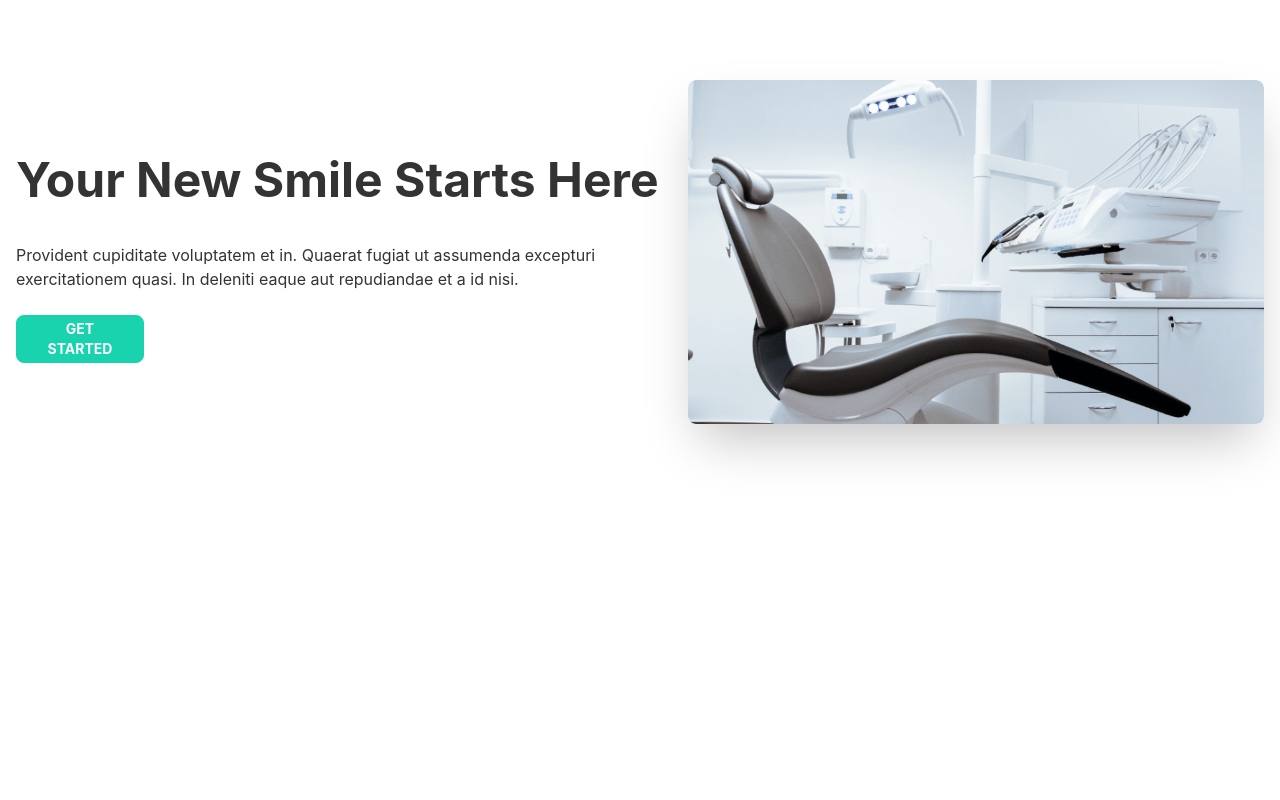
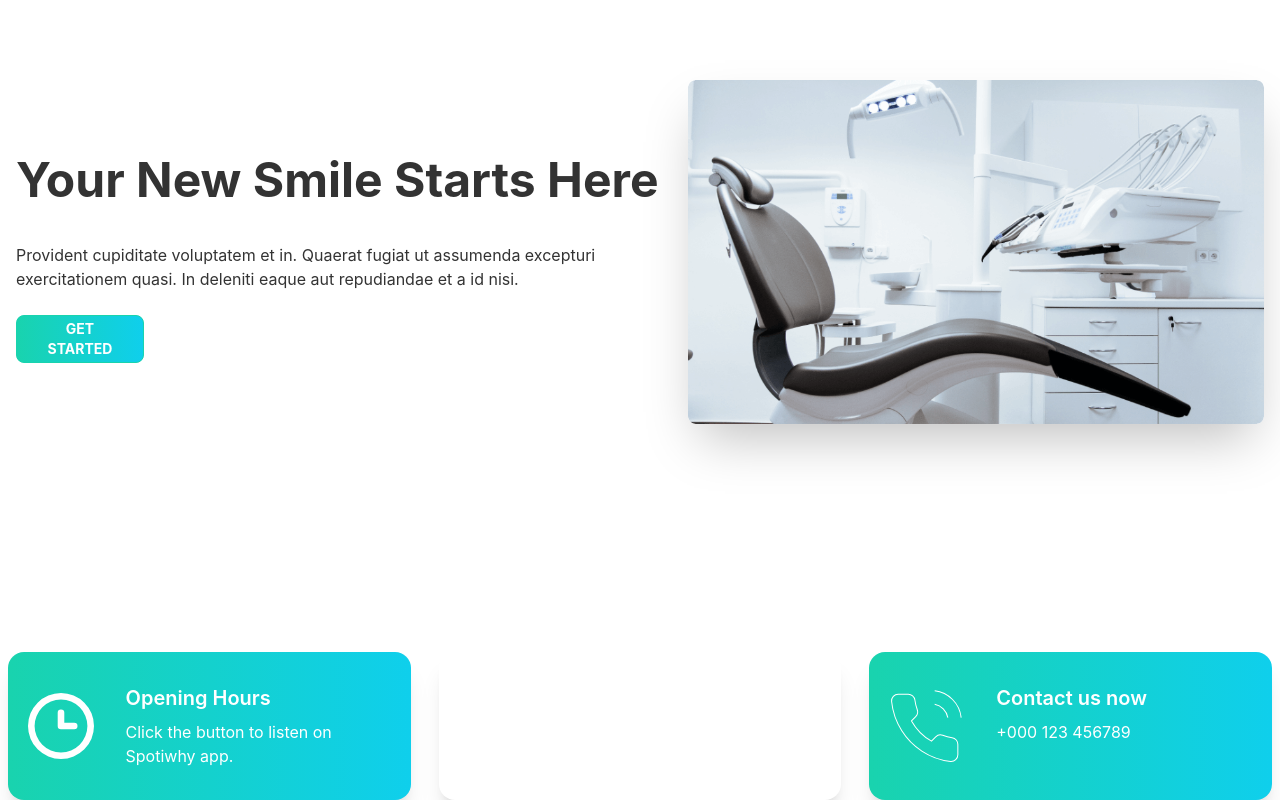
Before and after one commit to MuzakkirHossainMinhaz/doctors-portal-client-side, a React (Create React App) app: page / in a window 1280 px wide. Shown: the part 212-1012 px from the top of the page. Before the commit the page ends 864 px from the top, so only its background shows below. Built offline with nearby package versions, Linux system fonts and the light colour scheme.

Commit message:
info added

```diff
--- a/public/index.html
+++ b/public/index.html
@@ -24,7 +24,7 @@
       work correctly both with client-side routing and a non-root public URL.
       Learn how to configure a non-root public URL by running `npm run build`.
     -->
-    <title>React App</title>
+    <title>Doctors Portal</title>
   </head>
   <body>
     <noscript>You need to enable JavaScript to run this app.</noscript>
--- a/src/Pages/Home/Banner/Banner.js
+++ b/src/Pages/Home/Banner/Banner.js
@@ -9,7 +9,7 @@ const Banner = () => {
                 <div>
                     <h1 class="text-5xl font-bold leading-relaxed">Your New Smile Starts Here</h1>
                     <p class="py-6 leading-6">Provident cupiditate voluptatem et in. Quaerat fugiat ut assumenda excepturi exercitationem quasi. In deleniti eaque aut repudiandae et a id nisi.</p>
-                    <button class="btn btn-secondary w-32 font-bold text-white text-sm">Get Started</button>
+                    <button class="btn btn-secondary w-32 font-bold text-white text-sm bg-gradient-to-r from-secondary to-primary">Get Started</button>
                 </div>
             </div>
         </div>
--- a/src/Pages/Home/Home.js
+++ b/src/Pages/Home/Home.js
@@ -1,10 +1,12 @@
 import React from 'react';
 import Banner from './Banner/Banner';
+import Info from './Info/Info';
 
 const Home = () => {
     return (
         <div>
             <Banner></Banner>
+            <Info></Info>
         </div>
     );
 };
--- /dev/null
+++ b/src/Pages/Home/Info/Info.js
@@ -0,0 +1,40 @@
+import React from 'react';
+import InfoCard from './InfoCard/InfoCard';
+import clock from '../../../assets/icons/clock.svg';
+import marker from '../../../assets/icons/marker.svg';
+import phone from '../../../assets/icons/phone.svg';
+
+const Info = () => {
+    const info = [
+        {
+            img: clock,
+            title: "Opening Hours",
+            text: "Click the button to listen on Spotiwhy app.",
+            bgClass: "bg-gradient-to-r from-secondary to-primary"
+        },
+        {
+            img: marker,
+            title: "Visit our location",
+            text: "Brooklyn, NY 10036, United States",
+            bgClass: "bg-accent"
+        },
+        {
+            img: phone,
+            title: "Contact us now",
+            text: "+000 123 456789",
+            bgClass: "bg-gradient-to-r from-secondary to-primary"
+        },
+    ]
+
+    return (
+        <div class="grid grid-cols-1 lg:grid-cols-3 gap-3 mx-auto max-w-screen-xl">
+            {
+                info.map(item => <InfoCard
+                    item={item}
+                ></InfoCard>)
+            }
+        </div>
+    );
+};
+
+export default Info;
--- /dev/null
+++ b/src/Pages/Home/Info/InfoCard/InfoCard.js
@@ -0,0 +1,19 @@
+import React from 'react';
+
+const InfoCard = ({item}) => {
+    const {img, title, text, bgClass} = item;
+
+    return (
+        <div class={`card lg:card-side bg-base-100 shadow-xl text-white  mx-2 ${bgClass}`}>
+            <figure>
+                <img class="pl-5 pt-5 lg:pt-0" src={img} alt="Album"/>
+            </figure>
+            <div class="card-body">
+                <h2 class="card-title">{title}</h2>
+                <p>{text}</p>
+            </div>
+        </div>
+    );
+};
+
+export default InfoCard;
```
